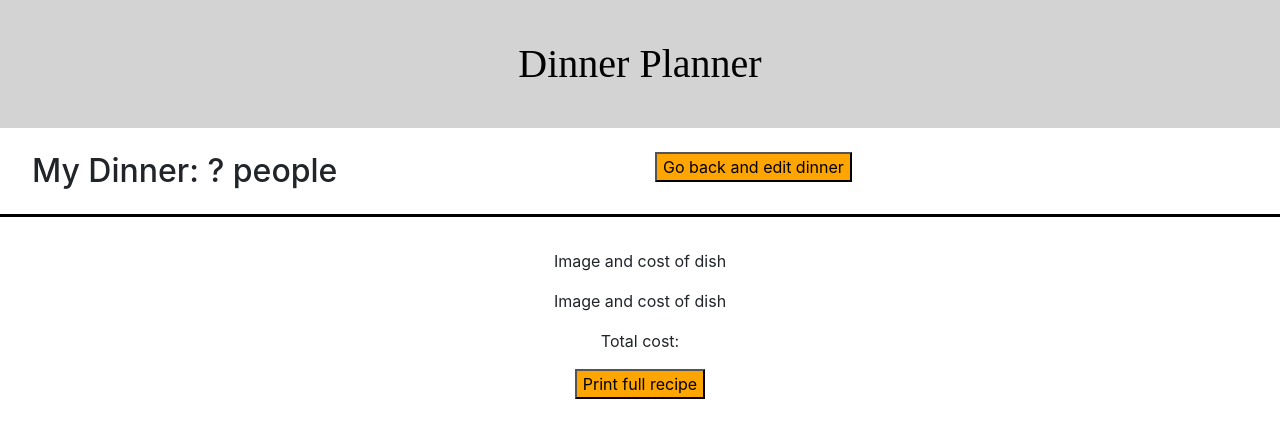
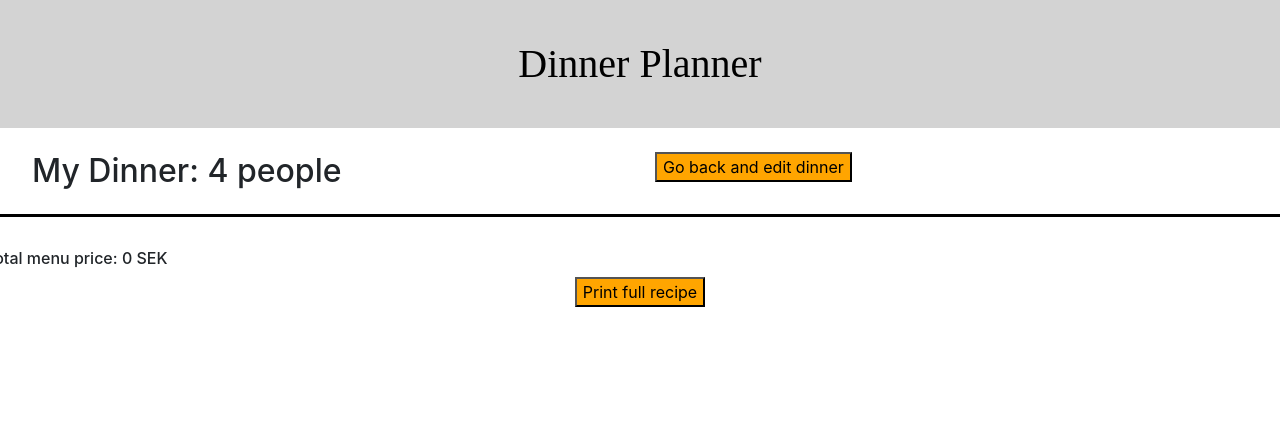
Before and after one commit to lisandlop/Dinner-Planner, a React (Create React App) app: page /overview in a window 1280 px wide. Shown: the top 438 px of the page. Built offline with nearby package versions, Linux system fonts and the light colour scheme.

Commit message:
Working Overview & PrintOut

```diff
--- a/src/ConfirmHeader/ConfirmHeader.js
+++ b/src/ConfirmHeader/ConfirmHeader.js
@@ -6,11 +6,13 @@ import { Link } from "react-router-dom";
 import "./ConfirmHeader.css";
 
 class ConfirmHeader extends Component {
-    // constructor(props) {
-    //     super(props);
+    constructor(props) {
+        super(props);
 
-    //     this.state = numberOfGuests: this.props.model.getNumberOfGuests()
-    // };
+        this.state = {
+            numberOfGuests: this.props.model.getNumberOfGuests()
+        }
+    };
 
 
     render() {
@@ -19,12 +21,12 @@ class ConfirmHeader extends Component {
                 <Row>
                     <Col>
                         <h2 id="helloHeader">
-                            My Dinner: ? people
+                            My Dinner: {this.state.numberOfGuests} people
                         </h2>
                     </Col>
                     <Col >
                         <Link to="/search">
-                            <button id="backEditDinnerButton">Go back and edit dinner</button>
+                            <button stylle={{textAlign: 'center'}}id="backEditDinnerButton">Go back and edit dinner</button>
                         </Link>
                     </Col>
                 </Row>
--- a/src/Overview/Overview.js
+++ b/src/Overview/Overview.js
@@ -1,24 +1,47 @@
 import React, { Component } from "react";
-// import modelInstance from "../data/DinnerModel";
-// import Row from 'react-bootstrap/Row';
+import modelInstance from "../data/DinnerModel";
+import Row from 'react-bootstrap/Row';
 // import Col from 'react-bootstrap/Col';
 import { Link } from "react-router-dom";
+import Card from 'react-bootstrap/Card';
 import "./Overview.css";
 
 class Overview extends Component {
-    // constructor(props) {
-    //     super(props);
-    //     this.state = {
-    //     numberOfGuests: this.props.model.getNumberOfGuests()
-    //   };
-    // }
+    constructor(props) {
+        super(props);
+
+        this.state = {
+        numberOfGuests: this.props.model.getNumberOfGuests(),
+        menu: this.props.model.getFullMenu(),
+        totalPrice: this.props.model.getTotalMenuPrice()
+      };
+    }
 
     render() {
+        var overviewDishList = this.state.menu.map((dish) =>
+                <Card key={dish.id} style={{ width: '18rem' }}>
+                    <Card.Img variant="top" src={dish.image} />
+                    <Card.Body>
+                        <Card.Title>{dish.title}</Card.Title>
+                        <Card.Text>Dish price SEK</Card.Text>
+                    </Card.Body>
+                </Card>
+        );
+
+        var totalMenuPrice = (
+            <h6>
+                Total menu price: {this.state.totalPrice === 0 ? '0 SEK' : this.state.totalPrice.toFixed(2) + 'SEK'}
+            </h6>
+        )
+
         return (
             <div className="Overview col-md-12">
-                <p>Image and cost of dish</p>
-                <p>Image and cost of dish</p>
-                <p>Total cost: </p>
+                <Row>
+                    {overviewDishList}
+                </Row>
+                <Row>
+                    {totalMenuPrice}
+                </Row>
                 <Link to="/printout">
                     <button id="printButton">Print full recipe</button>
                 </Link>
--- a/src/Printout/Printout.js
+++ b/src/Printout/Printout.js
@@ -5,18 +5,36 @@ import Col from 'react-bootstrap/Col';
 import "./Printout.css";
 
 class Printout extends Component {
-    // constructor(props) {
-    //     super(props);
-    //     this.state = {
-    //     numberOfGuests: this.props.model.getNumberOfGuests()
-    //   };
-    // }
+    constructor(props) {
+        super(props);
+
+        this.state = {
+            numberOfGuests: this.props.model.getNumberOfGuests(),
+            menu: this.props.model.getFullMenu(),
+            totalPrice: this.props.model.getTotalMenuPrice()
+        };
+    }
 
     render() {
+
+        var printOutDish = this.state.menu.map((dish) =>
+            <Row key={dish.id}>
+                <Col>
+                    <h3>{dish.title}</h3>
+                    <img src={dish.image} />
+                </Col>
+                <Col>
+                    <p>{dish.instructions}</p>
+                </Col>
+            </Row>
+        );
+
+
         return (
             <div className="Printout col-md-12">
                 <Row>
-                    <Col>
+                    {printOutDish}
+                    {/* <Col>
                         <p>Image</p>
                     </Col>
                     <Col>
@@ -24,7 +42,7 @@ class Printout extends Component {
                     </Col>
                     <Col>
                         <p>Preparation</p>
-                    </Col>
+                    </Col> */}
                 </Row>
             </div>
         );
--- a/src/SelectDish/SelectDish.js
+++ b/src/SelectDish/SelectDish.js
@@ -15,7 +15,6 @@ class SelectDish extends Component {
       <div className="row"> {/*gör en rad med sidebaren*/}
 
       <div className="SelectDish">
-        <h2>This is the whole container</h2>
         {/*sökrutan*/}
 
         {/* We pass the model as property to the Sidebar component */}
--- a/src/Sidebar/Sidebar.js
+++ b/src/Sidebar/Sidebar.js
@@ -57,7 +57,7 @@ class Sidebar extends Component {
     var totalMenuPrice = (
       <thead>
           <tr>
-            <th colspan = "2" style={{textAlign: 'center'}}>Total menu price: {this.state.totalPrice === 0 ? '0 SEK' : this.state.totalPrice.toFixed(2) + 'SEK'}</th>
+            <th colSpan = "2" style={{textAlign: 'center'}}>Total menu price: {this.state.totalPrice === 0 ? '0 SEK' : this.state.totalPrice.toFixed(2) + 'SEK'}</th>
           </tr>
       </thead>
       )
```
Also changed, not shown: src/Overview/Overview.css (line endings or trailing spaces).
